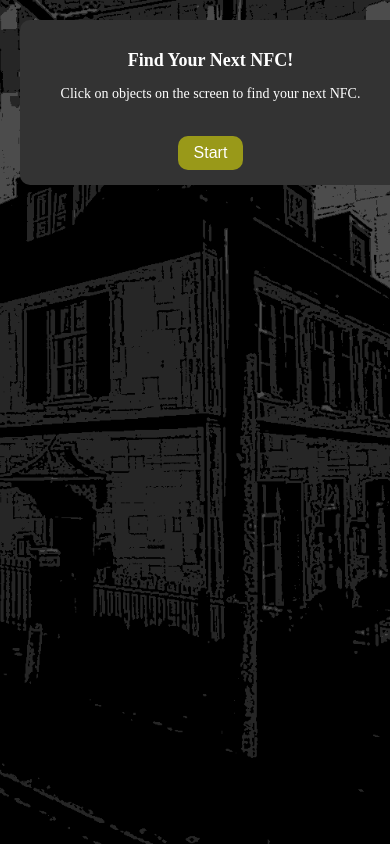
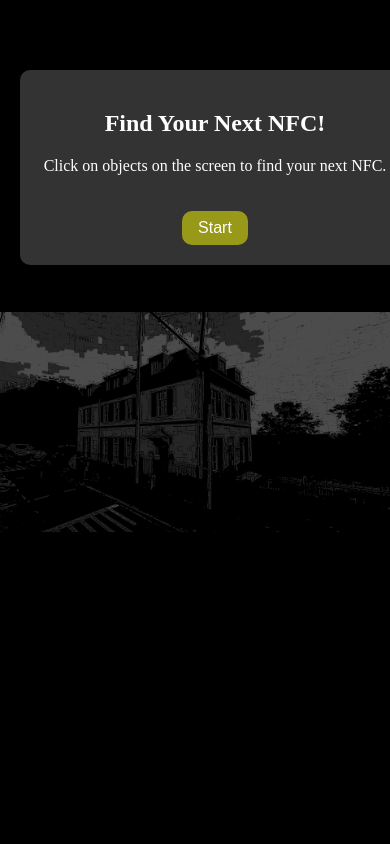
Before and after one commit to soosuesu/Soo_PoeticSystem, a plain HTML site: page index.html in a window 390 px wide. Drawn offline with Linux system fonts and the light colour scheme.

Commit message:
수정12

```diff
--- a/index.html
+++ b/index.html
@@ -1,3 +1,4 @@
+
 <!DOCTYPE html>
 <html lang="en">
 <head>
@@ -39,7 +40,7 @@
     /* Click target */
     .click-target {
       width: 30%;
-      height: 10%;
+      height: 20%;
       background-color: transparent;
       position: absolute;
       top: 70%;
@@ -73,15 +74,6 @@
       border-radius: 10px;
       max-width: 500px;
       margin: 50px auto;
-      text-align: center;
-    }
-
-    .modal h2 {
-      font-size: 24px;
-    }
-
-    .modal p {
-      font-size: 16px;
     }
 
     .modal button {
@@ -103,13 +95,17 @@
       font-weight: bold;
       pointer-events: none;
       z-index: 999;
-      transform: translate(-50%, -50%);
+      transform: translate(-50%, -50%); /* Center "X" on the click */
     }
 
-    /* Responsive adjustments for mobile */
+    /* Responsive adjustments */
     @media only screen and (max-width: 600px) {
+      img {
+        width: 100%;
+        height: auto;
+      }
       .rectangle {
-        width: 12px;
+        width: 20px;
         height: 190px;
         margin-left: 20px;
         margin-bottom: 20px;
@@ -118,24 +114,11 @@
         width: 50%;
         height: 15%;
         top: 76%;
-        left: 25%;
+        left: 30%;
       }
-
-      /* Adjust only modal content for mobile */
       .modal-content {
-        padding: 15px;
-        max-width: 90%;
-        margin: 0;
+        padding: 20px;
       }
-
-      .modal h2 {
-        font-size: 18px;
-      }
-
-      .modal p {
-        font-size: 14px;
-      }
-
       .modal button {
         padding: 8px 16px;
         font-size: 16px;
```
